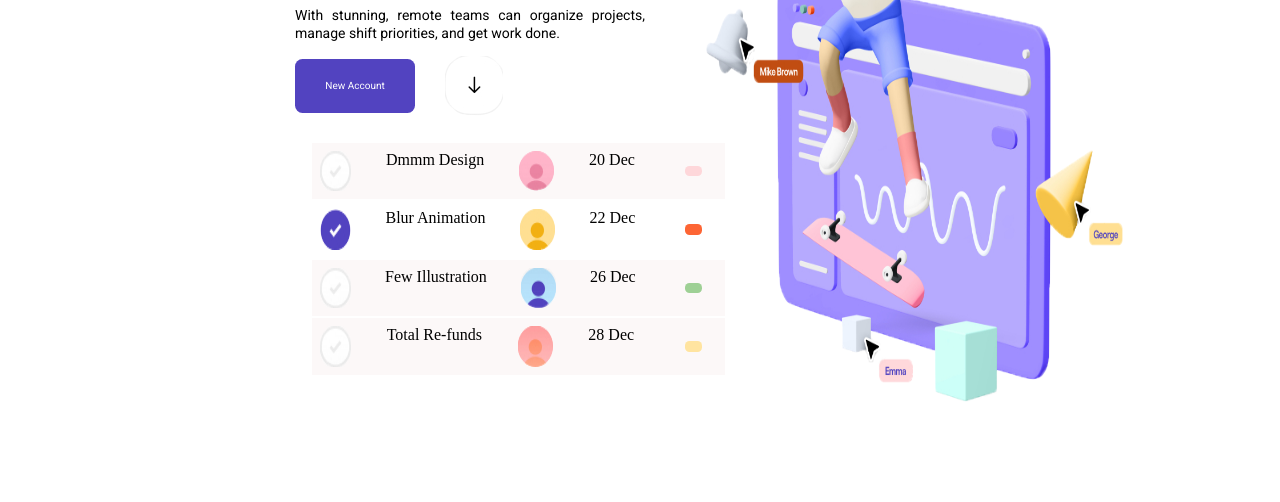
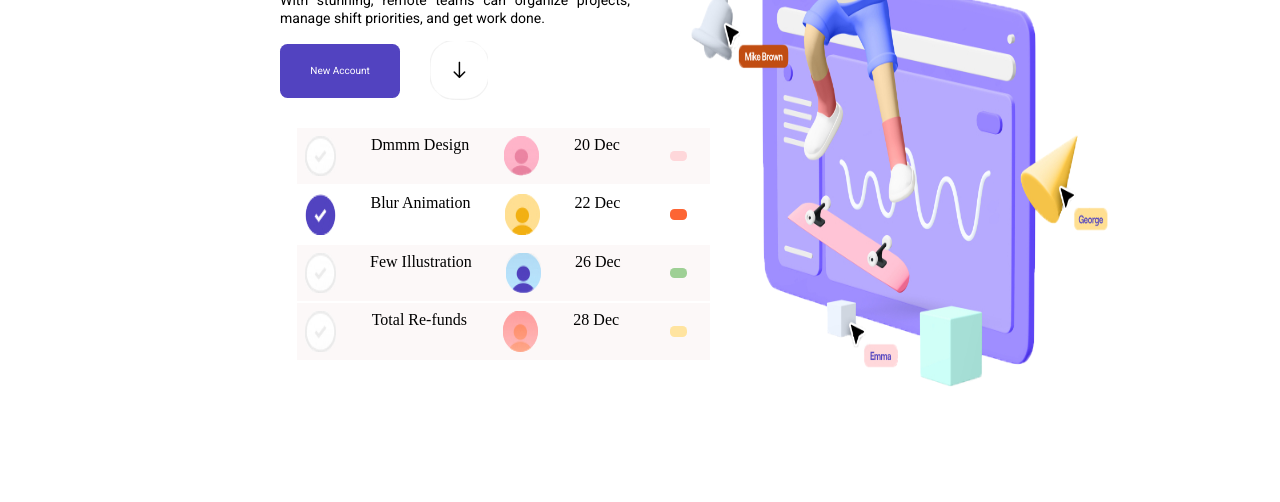
Before and after one commit to manisham95/StunningWorkplace, a plain HTML site: page index.html in a window 1280 px wide. Shown: the part 298-800 px from the top of the page. Drawn offline with Linux system fonts and the light colour scheme.

Commit message:
Update style.css

```diff
--- a/style.css
+++ b/style.css
@@ -1,5 +1,5 @@
 body{
-    margin:15px;
+    margin:0px;
     padding:0px;
     text-decoration: none;
     background-color: #ffffff ;
```
